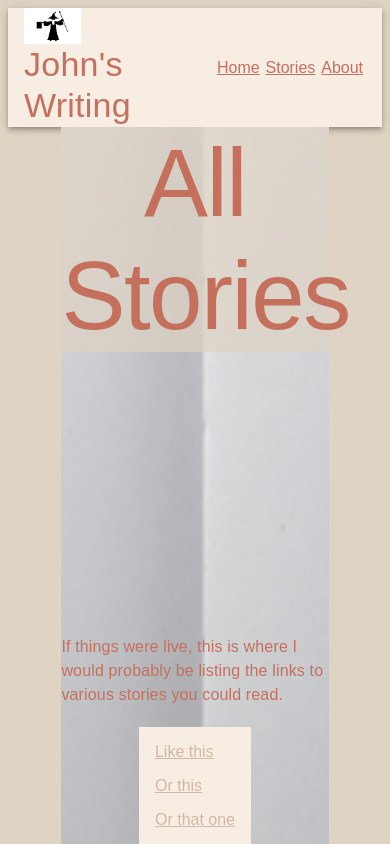
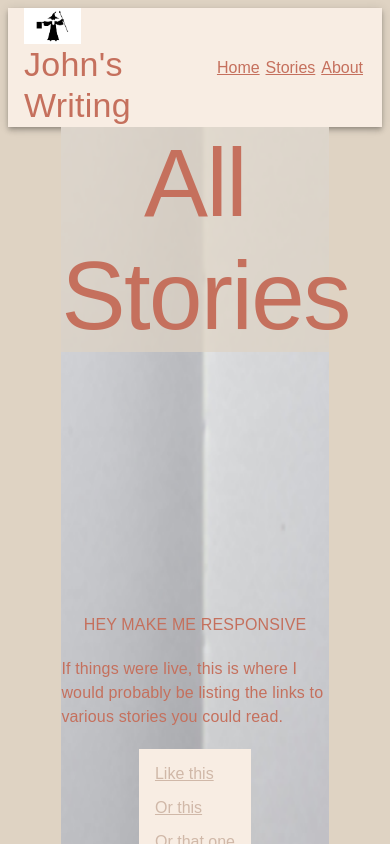
Before and after one commit to jdmac020/writing-site, a React (Vite) app: page /stories in a window 390 px wide. Shown: the top 844 px of the page. Built offline with nearby package versions, Linux system fonts and the light colour scheme.

Commit message:
Add note to pages needing to be made responsive

```diff
--- a/src/components/Home.tsx
+++ b/src/components/Home.tsx
@@ -22,6 +22,7 @@ export const Home = () => {
         <Grid container flex={'flex'} direction={'column'} width={'50%'} paddingLeft={'1.5rem'} paddingRight={'2.5rem'}>
           <Body1 text={"This is a placeholder for a new website where I'm going to combine the technical skillz and the writing skillz in one place. I'm going to self publish some writing in the most ass way possible!"} />
           <Body1 text={"The home page won't always look like this -- I'm just trying to identify what the actual reading pages should look like. So. Bear with me while I hammer out all the nitty gritty details like how many words can reasonably fit on one of these pages."} />
+          <Body1 text={"HEY MAKE ME RESPONSIVE"} />
         </Grid>
       </Grid>
     </Grid>
--- a/src/components/NotFound.tsx
+++ b/src/components/NotFound.tsx
@@ -7,6 +7,7 @@ export const NotFound = () => {
   return <Grid container flex={'flex'} alignContent={'center'} direction={'column'}>
       <H1 text={"Yikes"}/>
       <Grid item container flex={'flex'} marginTop={'12rem'} direction={'column'} justifyContent={'center'} textAlign={'center'}>
+        <Body1 text={"HEY MAKE ME RESPONSIVE"} />
         <Body1 text={"We have no idea what or where that page is."}/>
         <Body1 text={"Perhaps you'd like to go home and try again?"} />
         <Grid item container justifyContent={'center'} direction={'row'}>
--- a/src/components/TableOfContents.tsx
+++ b/src/components/TableOfContents.tsx
@@ -7,12 +7,13 @@ export const TableOfContents = () => {
   return <Grid container flex={'flex'} alignContent={'center'} direction={'column'}>
       <H1 text={"All Stories"}/>
       <Box
-        display="flex"
-        justifyContent="center"
-        alignItems="center"
-        minHeight="100vh"
+        display={'flex'}
+        justifyContent={'center'}
+        alignItems={'center'}
+        minHeight={'100vh'}
         flexDirection={'column'}
       >
+        <Body1 text={"HEY MAKE ME RESPONSIVE"} />
         <Body1 text={"If things were live, this is where I would probably be listing the links to various stories you could read."} />
         <List sx={{ backgroundColor: '#F8EDE3'}}>
           <ListItem>
```
